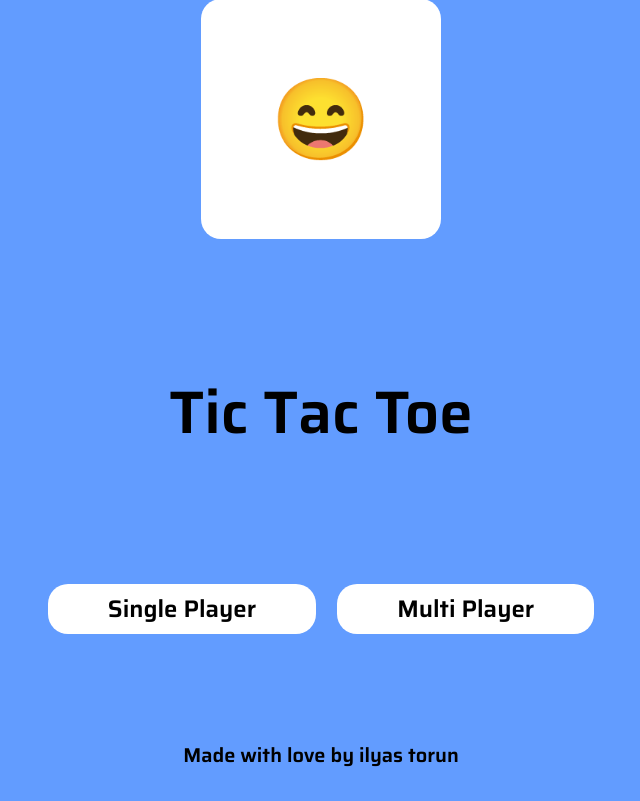
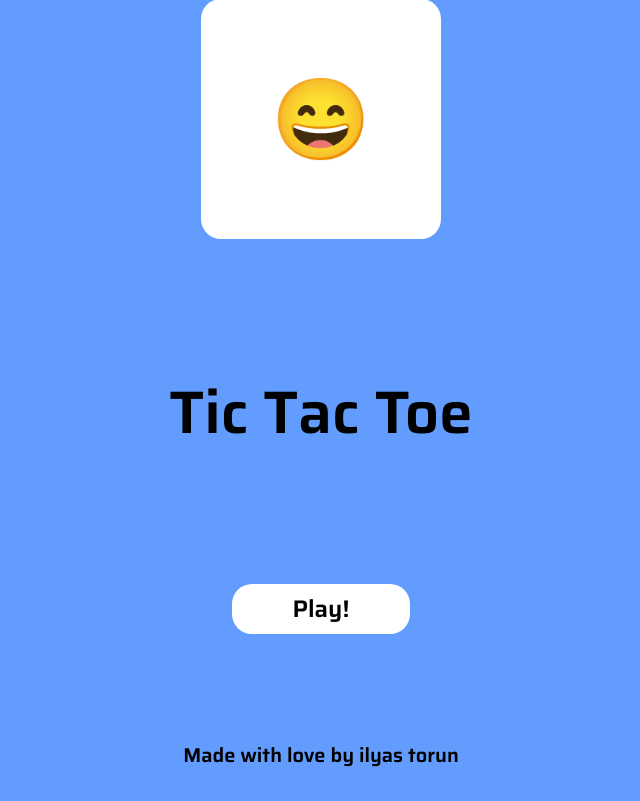
Before and after one commit to ilyastorunn/tic-tac-toe, a React (Vite) app: page / in a window 1280 px wide. Shown: the whole page, without its empty margins (319-959 px from the left). Built offline with nearby package versions, Linux system fonts and the light colour scheme.

Commit message:
minor changes

```diff
--- a/src/pages/Home.jsx
+++ b/src/pages/Home.jsx
@@ -14,10 +14,7 @@ export default function Home() {
         </div>
         <div className="buttons">
           <div className="button">
-          <Link className="buttonLink" to="/game">Single Player</Link>
-          </div>
-          <div className="button">
-            <Link className="buttonLink" to="/game">Multi Player</Link>
+            <Link className="buttonLink" to="/game">Play!</Link>
           </div>
         </div>
         <div className="author">
```
